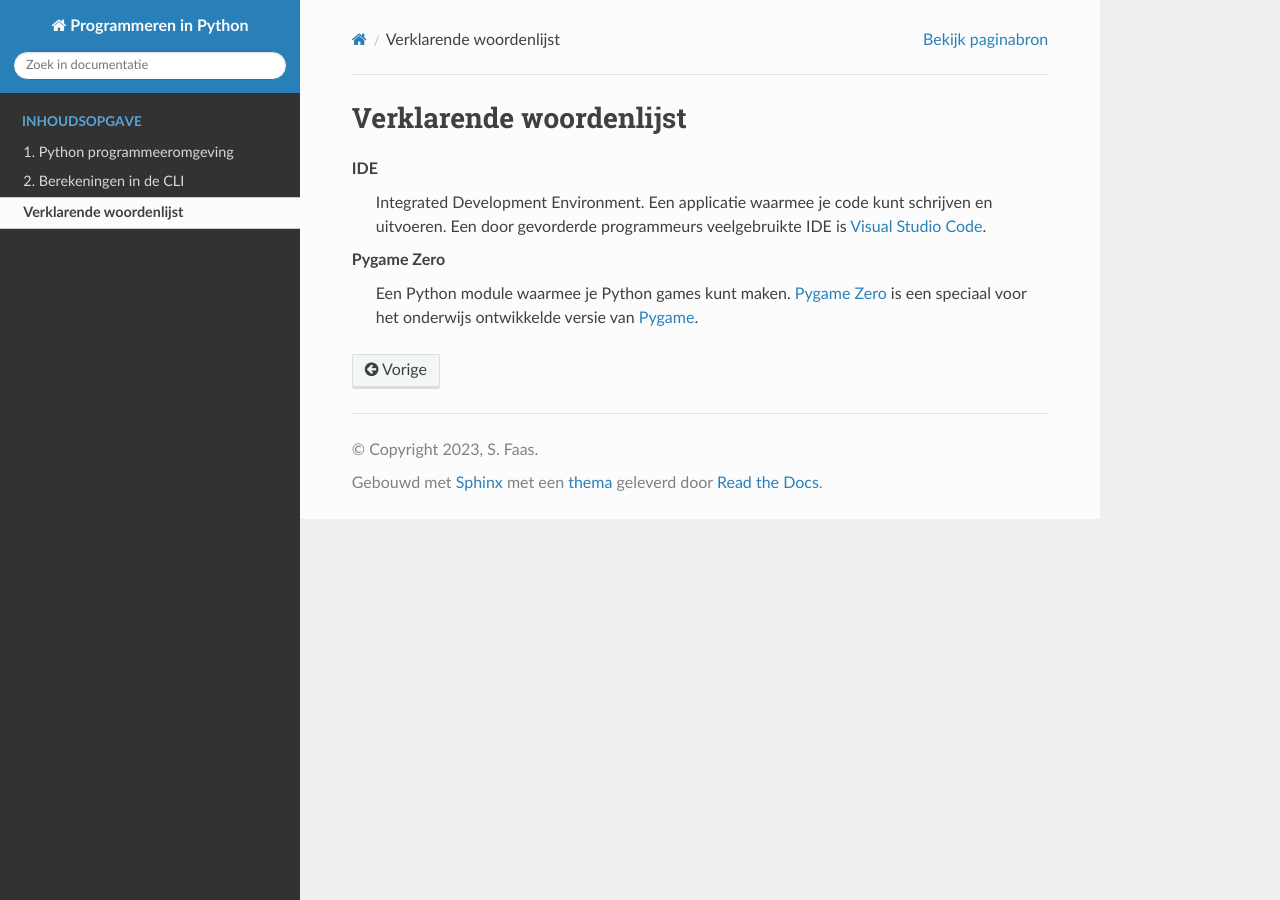
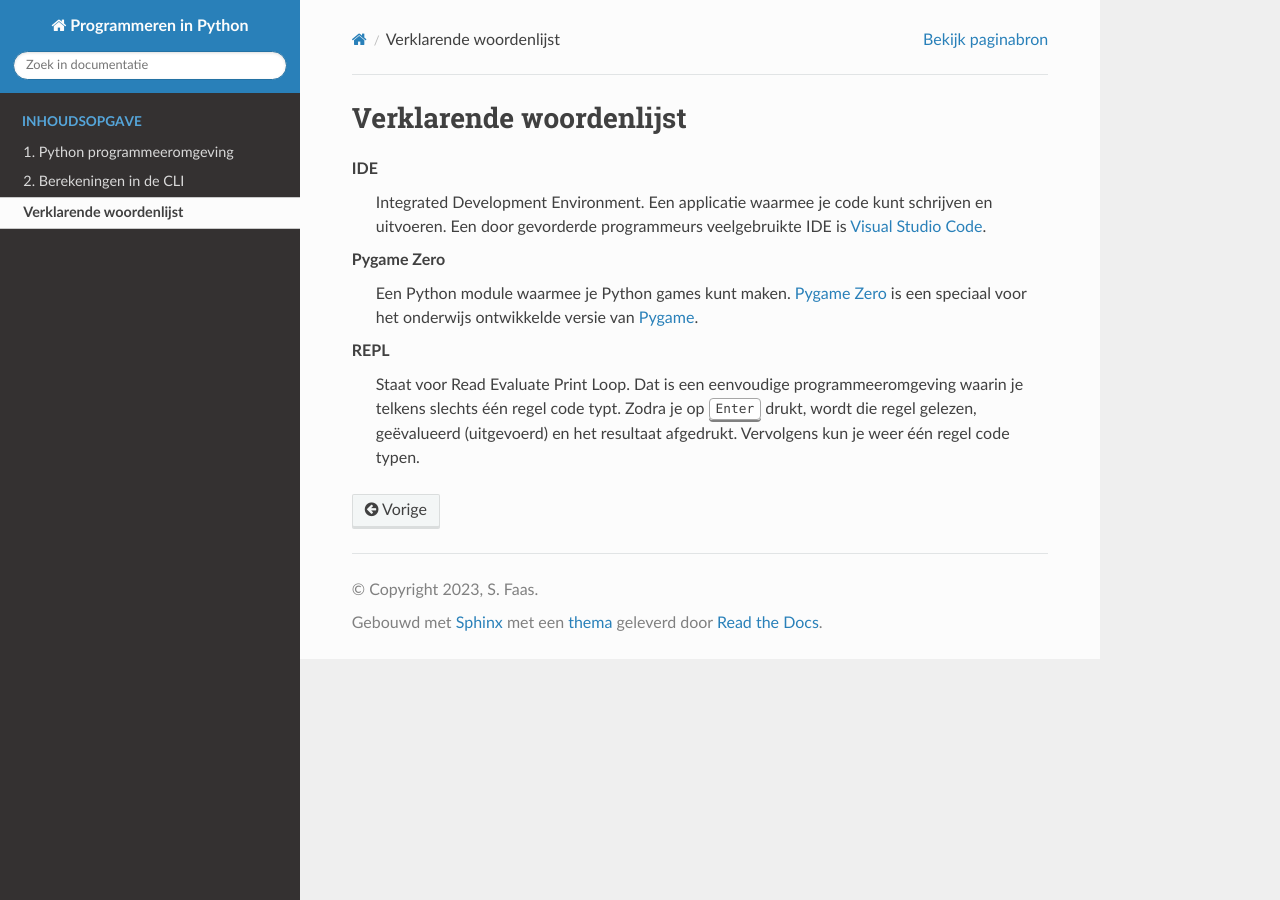
Before and after one commit to meneerfaas/programmeren_in_python, a Sphinx documentation site: the page built from docs/source/chapters/glossary.rst, in a window 1280 px wide. Built offline with Sphinx 7.4.7 and the Read the Docs theme 2.0.0, drawn with Linux system fonts in a browser that asks for light colours.

```diff
--- a/docs/source/chapters/glossary.rst
+++ b/docs/source/chapters/glossary.rst
@@ -8,3 +8,6 @@
 
     Pygame Zero
         Een Python module waarmee je Python games kunt maken. `Pygame Zero <https://pygame-zero.readthedocs.io/>`_ is een speciaal voor het onderwijs ontwikkelde versie van `Pygame <https://www.pygame.org/>`_.
+
+    REPL
+        Staat voor Read Evaluate Print Loop. Dat is een eenvoudige programmeeromgeving waarin je telkens slechts één regel code typt. Zodra je op :kbd:`Enter` drukt, wordt die regel gelezen, geëvalueerd (uitgevoerd) en het resultaat afgedrukt. Vervolgens kun je weer één regel code typen.
```
Also changed, not shown: docs/source/images/IDE_IDLE.png, docs/source/images/IDE_Mu.png, docs/source/images/IDE_Replit.png (added).
